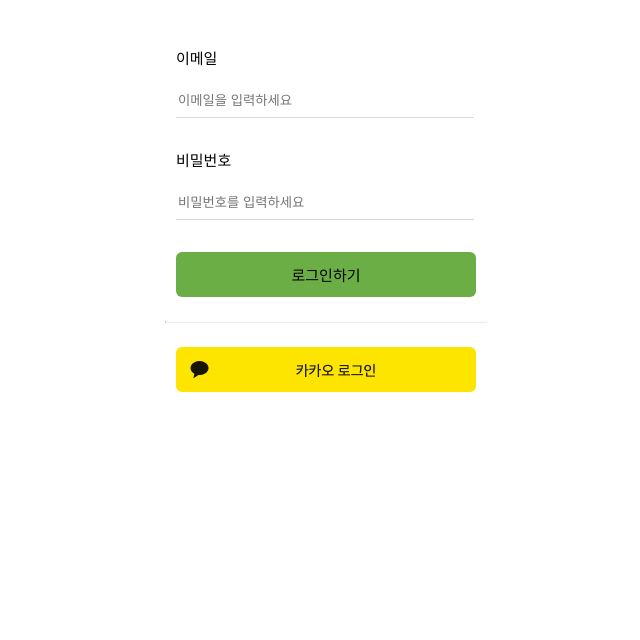
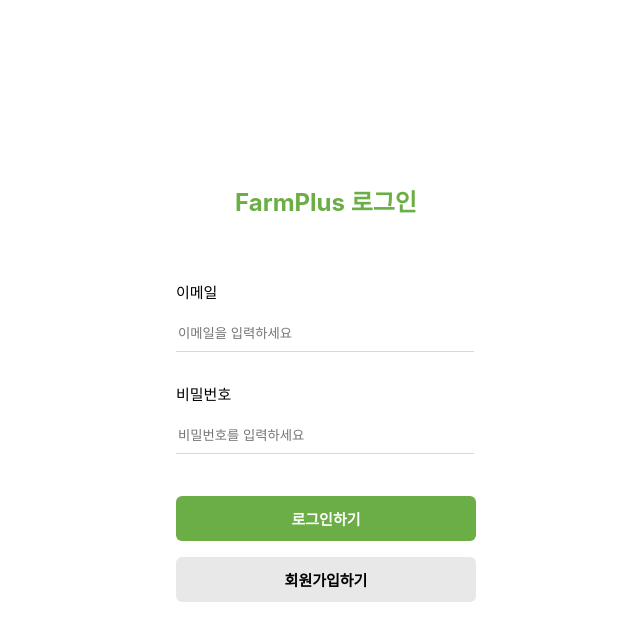
Before and after one commit to 01-2025-2nd-project/frontend, a React (Create React App) app: page /login in a window 1280 px wide. Shown: the top 640 px of the page, without its empty margins (314-954 px from the left). Built offline with nearby package versions, Linux system fonts and the light colour scheme; no server answers; a web font is replaced by a local one.

Commit message:
style: auth 관련 스타일 수정

```diff
--- a/src/hooks/useSignup.jsx
+++ b/src/hooks/useSignup.jsx
@@ -77,10 +77,7 @@
       newErrors.allField = "모든 필드를 입력해주세요.";
     }
 
-    if (
-      email &&
-      !/^[a-zA-Z0-9_\-.]+@[a-zA-Z0-9.-]+\.[a-zA-Z]{2,4}$/i.test(email)
-    ) {
+    if (email && !/^[a-z0-9_\-.]+@[a-z0-9.-]+\.[a-zA-Z]{2,4}$/i.test(email)) {
       newErrors.email = "유효한 이메일 주소를 입력해주세요.";
     }
 
@@ -95,7 +92,7 @@
     if (password !== confirmPassword) {
       newErrors.confirmPassword = "비밀번호가 일치하지 않습니다.";
     }
-    if (address && address.length < 10) {
+    if (address && address.length < 6) {
       newErrors.address = "상세 주소까지 정확히 입력해주세요.";
     }
 
--- a/src/pages/LoginPage.jsx
+++ b/src/pages/LoginPage.jsx
@@ -1,6 +1,15 @@
 import styled from "styled-components";
 import useLogin from "../hooks/useLogin";
-import kakaoLogin from "../images/kakao_login_medium_wide.png";
+import { useNavigate } from "react-router-dom";
+
+const Wrapper = styled.div`
+  width: 100vw;
+  height: 100vh;
+  display: flex;
+  flex-direction: column;
+  justify-content: center;
+  align-items: center;
+`;
 
 const Form = styled.form`
   display: flex;
@@ -34,33 +43,54 @@
   border: none;
   border-radius: 6px;
   padding: 0.5rem;
+  margin-top: 10px;
   font-size: 15px;
+  font-weight: bold;
   display: flex;
   justify-content: center;
   align-items: center;
   cursor: pointer;
+  color: white;
 `;
+const SignupButton = styled.button`
+  width: 300px;
+  height: 45px;
+  background: var(--gray);
+  border: none;
+  border-radius: 6px;
+  padding: 0.5rem;
 
-const SocialButton = styled.button`
-  all: unset; /* 기본 스타일 제거 */
-  cursor: pointer; /* 버튼처럼 보이도록 */
+  font-size: 15px;
+  font-weight: bold;
+  display: flex;
+  justify-content: center;
+  align-items: center;
+  cursor: pointer;
+  color: black;
 `;
 
 const Typo = styled.span`
   font-size: 0.5em;
 `;
 
-const Divider = styled.hr`
-  border-top: 0.05em solid #fafafa;
-  width: 20rem;
+const Title = styled.h1`
+  font-size: 1.5em;
+  font-weight: bold;
+  text-align: center;
+  color: var(--main);
 `;
 
 export default function LoginPage() {
-  const { formData, errors, handleInputChange, handleLogin, handleKakaoLogin } =
-    useLogin();
+  const navigate = useNavigate();
+  const { formData, errors, handleInputChange, handleLogin } = useLogin();
+
+  const handleGoToSignup = () => {
+    navigate("/signup");
+  };
 
   return (
-    <>
+    <Wrapper>
+      <Title>FarmPlus 로그인</Title>
       <Form name="loginForm">
         <InputContainer>
           <Label>이메일</Label>
@@ -92,11 +122,8 @@
         <SubmitButton type="button" onClick={handleLogin}>
           로그인하기
         </SubmitButton>
-        <Divider />
-        <SocialButton type="button" onClick={handleKakaoLogin}>
-          <img src={kakaoLogin} alt="버튼 이미지" />
-        </SocialButton>
+        <SignupButton onClick={handleGoToSignup}>회원가입하기</SignupButton>
       </Form>
-    </>
+    </Wrapper>
   );
 }
--- a/src/pages/SignupPage.jsx
+++ b/src/pages/SignupPage.jsx
@@ -2,38 +2,52 @@
 import useSignup from "../hooks/useSignup";
 import { useNavigate } from "react-router-dom";
 
-const FormContainer = styled.body`
-  margin: 0;
-  height: 100vh; /* 화면 전체 높이를 사용 */
-  display: flex; /* Flexbox 활성화 */
-  justify-content: center; /* 가로 중앙 정렬 */
-  align-items: center; /* 세로 중앙 정렬 */
+const Wrapper = styled.div`
+  width: 100vw;
+  height: 100vh;
+  display: flex;
+  flex-direction: column;
+  justify-content: center;
+  align-items: center;
 `;
+
 const Title = styled.h1`
   font-size: 1.5em;
   font-weight: bold;
   text-align: center;
-  color: #04b404;
+  color: var(--main);
 `;
+
 const InputBox = styled.input`
-  padding: 0.5rem;
-  background: #fafafa;
-  border: 0.05rem solid #d8d8d8;
-  border-radius: 5px;
-  width: 18rem;
+  padding: 2px;
+  border: none;
+  border-bottom: 1px solid #d8d8d8;
+  width: 294px;
+  height: 30px;
+  outline: none;
 `;
 
 const InputContainer = styled.div`
-  width: 20rem;
+  width: 300px;
 `;
 const Label = styled.p`
-  font-size: 1em;
+  font-size: 15px;
 `;
 const SubmitButton = styled.button`
-  background: #04b404;
+  width: 300px;
+  height: 45px;
+  background: var(--main);
   border: none;
-  border-radius: 10px;
+  border-radius: 6px;
   padding: 0.5rem;
+  margin-top: 30px;
+  font-size: 15px;
+  font-weight: bold;
+  display: flex;
+  justify-content: center;
+  align-items: center;
+  cursor: pointer;
+  color: white;
 `;
 
 const Form = styled.form`
@@ -41,7 +55,10 @@
   flex-direction: column;
   align-items: center;
   gap: 1rem;
-  margin: 2rem;
+`;
+
+const ErrorText = styled.p`
+  font-size: 12px;
 `;
 
 export default function SignupPage() {
@@ -50,9 +67,10 @@
   const { formData, errors, handleInputChange, handleSignup } = useSignup();
 
   return (
-    <FormContainer>
+    <Wrapper>
+      <Title>FarmPlus 회원가입</Title>
+
       <Form name="signupForm">
-        <Title>FARM</Title>
         <InputContainer>
           <Label>이메일</Label>
           <InputBox
@@ -62,7 +80,7 @@
             type="text"
             placeholder="이메일을 입력하세요."
           ></InputBox>
-          {errors.email}
+          <ErrorText>{errors.email}</ErrorText>
         </InputContainer>
 
         <InputContainer>
@@ -74,7 +92,7 @@
             type="text"
             placeholder="아름을 입력하세요."
           ></InputBox>
-          {errors.name}
+          <ErrorText>{errors.name}</ErrorText>
         </InputContainer>
 
         <InputContainer>
@@ -86,7 +104,7 @@
             type="text"
             placeholder="닉네임을 입력하세요."
           ></InputBox>
-          {errors.nickname}
+          <ErrorText>{errors.nickname}</ErrorText>
         </InputContainer>
 
         <InputContainer>
@@ -98,7 +116,7 @@
             type="password"
             placeholder="비밀번호를 입력하세요."
           ></InputBox>
-          {errors.password}
+          <ErrorText>{errors.password}</ErrorText>
         </InputContainer>
 
         <InputContainer>
@@ -110,7 +128,7 @@
             type="password"
             placeholder="비밀번호를 한 번 더 입력하세요."
           ></InputBox>
-          {errors.confirmPassword}
+          <ErrorText>{errors.confirmPassword}</ErrorText>
         </InputContainer>
 
         <InputContainer>
@@ -122,7 +140,7 @@
             type="text"
             placeholder="주소를 입력하세요."
           ></InputBox>
-          {errors.address}
+          <ErrorText>{errors.address}</ErrorText>
         </InputContainer>
 
         <InputContainer>
@@ -132,16 +150,15 @@
             name="phoneNumber"
             value={formData.phoneNumber}
             type="text"
-            placeholder="연락처를 입력하세요."
+            placeholder="010-0000-0000"
           ></InputBox>
-          {errors.phoneNumber}
+          <ErrorText>{errors.phoneNumber}</ErrorText>
         </InputContainer>
-
-        {errors.allField}
-        <SubmitButton type="button" onClick={handleSignup}>
-          회원가입 하기
-        </SubmitButton>
       </Form>
-    </FormContainer>
+      <ErrorText>{errors.allField}</ErrorText>
+      <SubmitButton type="button" onClick={handleSignup}>
+        회원가입 하기
+      </SubmitButton>
+    </Wrapper>
   );
 }
```
